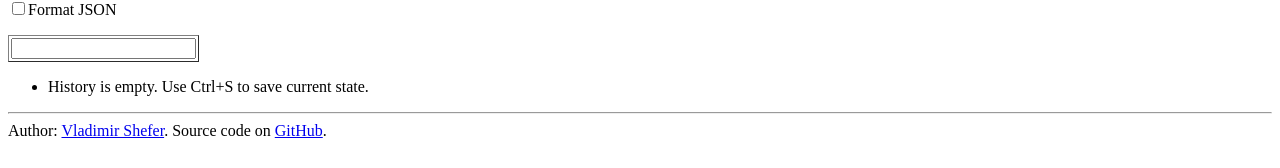
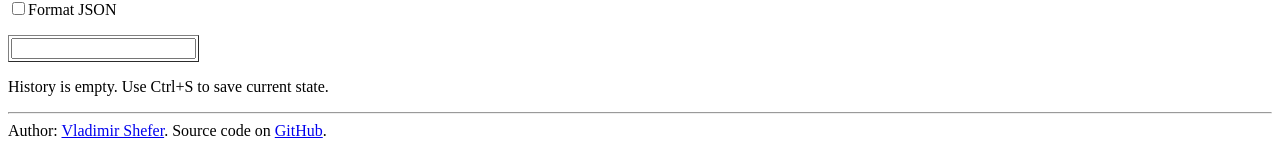
Before and after one commit to vladimirshefer/json2table, a Vue app: page / in a window 1280 px wide. Shown: the part 145-313 px from the top of the page. Built offline with nearby package versions, Linux system fonts and the light colour scheme.

Commit message:
Add "No changes detected" label & refactoring

```diff
--- a/src/components/History.vue
+++ b/src/components/History.vue
@@ -1,6 +1,13 @@
 <template>
+  <div>
+    <p v-if="history.length===0">
+      History is empty. Use Ctrl+S to save current state.
+    </p>
+    <p v-if="noChangesDetected">
+      All changes are saved...
+    </p>
+
     <ul>
-    <li v-if="history.length===0">History is empty. Use Ctrl+S to save current state.</li>
       <li v-for="revision in history" :key="revision.value">
       <span>
         {{ revision.date.getHours() + ":" + revision.date.getMinutes() + ":" + revision.date.getSeconds() }}
@@ -8,6 +15,7 @@
         <input type="text" disabled :value="revision.value">
       </li>
     </ul>
+  </div>
 </template>
 
 <script>
@@ -21,9 +29,16 @@ export default {
       history: []
     }
   },
+  computed: {
+    noChangesDetected() {
+      let emptyHistoryAndValue = this.history.length === 0 && this.value === "";
+      let valueIsInHistory = this.history.length !== 0 && this.history[0].value === this.value;
+      return emptyHistoryAndValue || valueIsInHistory
+    }
+  },
   methods: {
     pushHistory() {
-      if ((this.history[0] || {}).value !== this.value) {
+      if (!this.noChangesDetected) {
         this.history.unshift({
           date: new Date(),
           value: this.value
```
Lines whose indentation alone changed are shown as unchanged.
